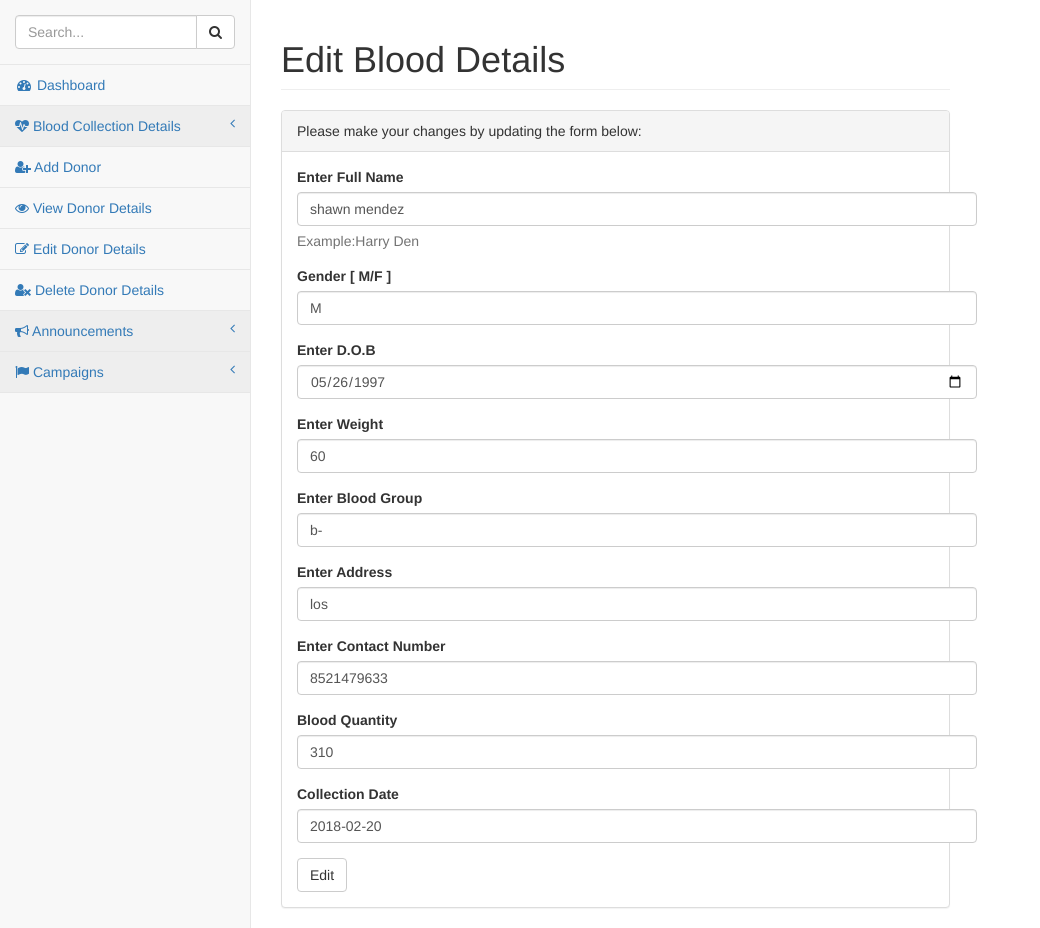
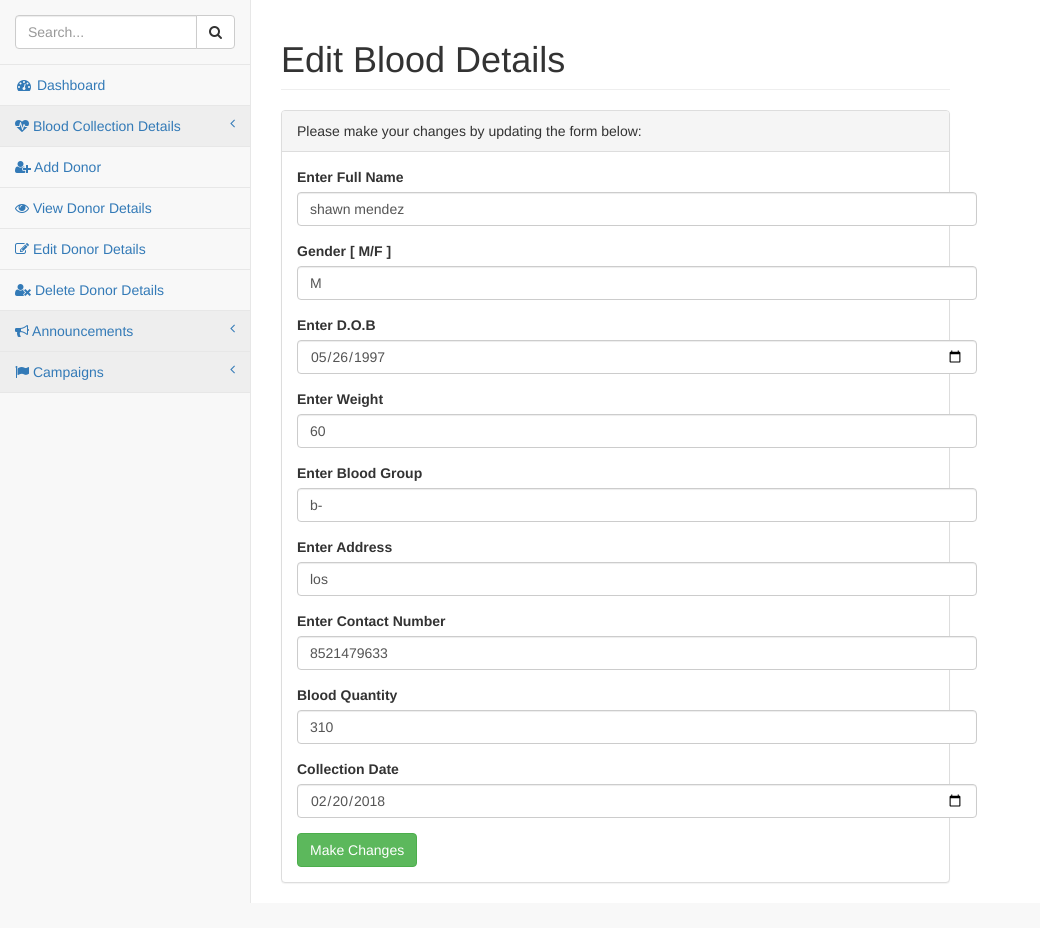
Before and after one commit to naseebbajracharya/bloodbanksystemphp, a PHP site: page /pages/editbloodform.php?id=3 in a window 1280 px wide. Shown: the part 51-979 px from the top of the page, without its empty margins (0-1040 px from the left). After the commit the page ends 954 px from the top, so only its background shows below. Run offline with PHP 8.4, Linux system fonts and the light colour scheme; data comes from the database, SQL or seed files in the repository.

Commit message:
finishing up changes in editblood form;admin

```diff
--- a/pages/editbloodform.php
+++ b/pages/editbloodform.php
@@ -188,7 +188,6 @@
                                         <div class="form-group">
                                             <label>Enter Full Name</label>
                                             <input class="form-control" type="text" name="name" value='<?php echo $row['name']; ?>' required>
-                                            <p class="help-block">Example:Harry Den</p>
                                         </div>
 
                                         <div class="form-group">
@@ -203,7 +202,7 @@
 
                                         <div class="form-group">
                                             <label>Enter Weight</label>
-                                            <input class="form-control" placeholder="Enter Weight" name="weight" value='<?php echo $row['weight']; ?>' required>
+                                            <input class="form-control" type="number" name="weight" value='<?php echo $row['weight']; ?>' required>
                                         </div>
 
                                         <div class="form-group">
@@ -228,14 +227,14 @@
 
                                         <div class="form-group">
                                                 <label>Collection Date</label>
-                                                <input class="form-control" placeholder="Enter Here" name="collection" value='<?php echo $row['collection']; ?>' required>
+                                                <input class="form-control" type="date" name="collection" value='<?php echo $row['collection']; ?>' required>
                                             </div>
 
 
              <!-- id hidden grna input type ma "hidden" -->
              <input type="hidden" name="id" value="<?php echo $row['id'];?>">
 
-             <button type="submit"  class="btn btn-default">Edit</button>
+             <button type="submit"  class="btn btn-success">Make Changes</button>
 
                                     </form>
                                 </div>
```
